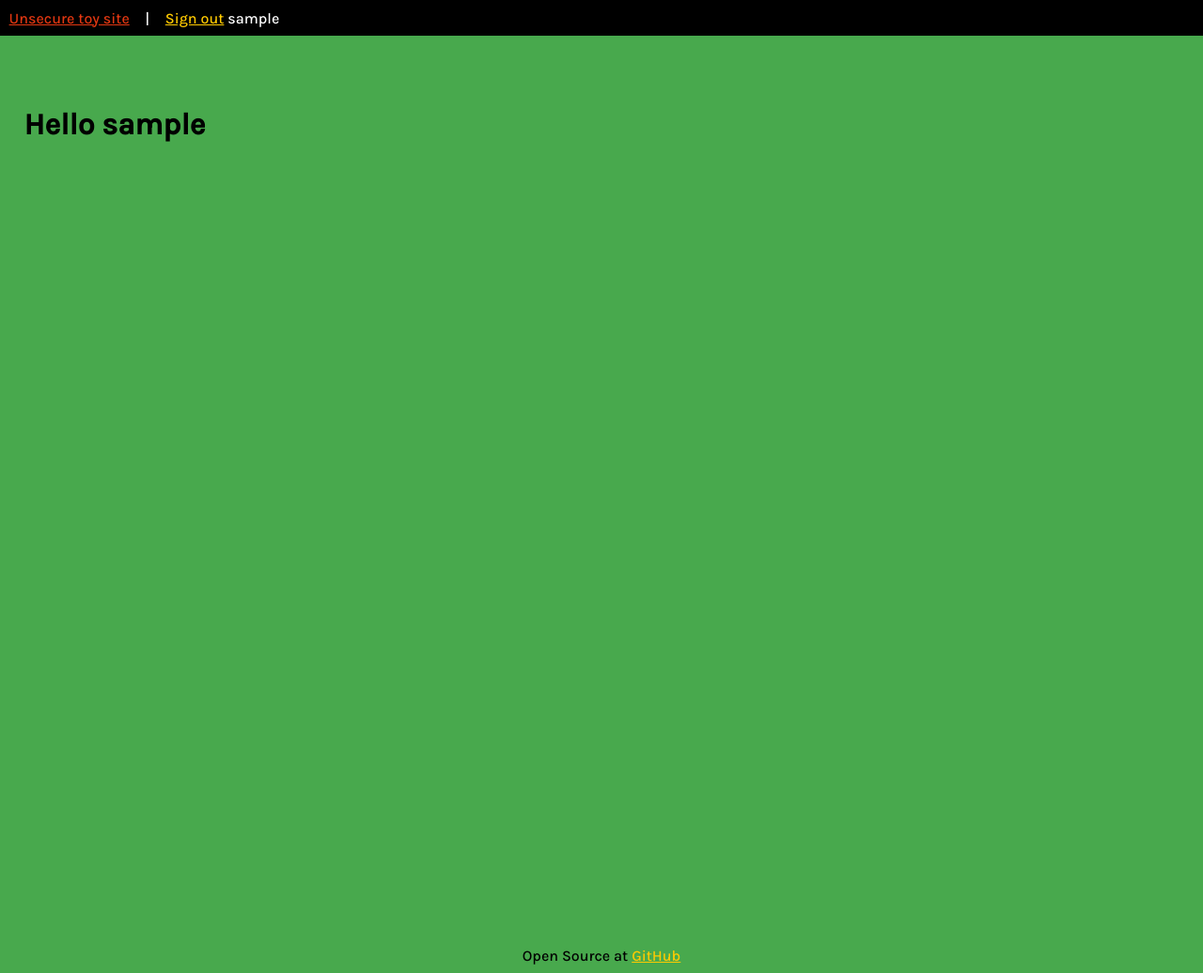
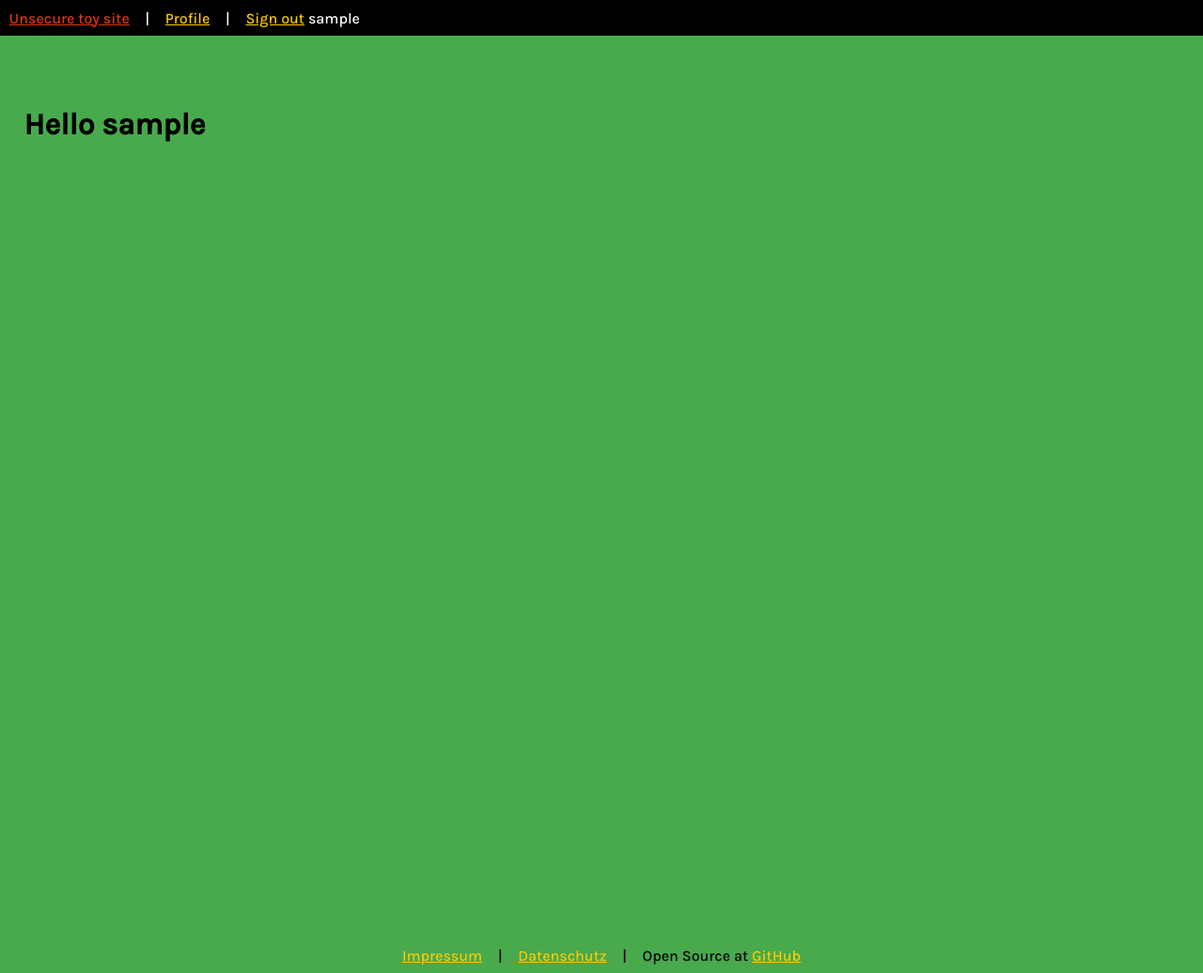
Before and after one commit to learling/boxbusiness, a Django app: page / in a window 1280 px wide. Shown: the whole page at 94% size. Run offline with Django 3.2, Linux system fonts and the light colour scheme; the visitor is signed in with stand-in values (Sample User, id 1); data that the repository does not hold is empty; some libraries are stand-ins or nearby versions.

Commit message:
Add law related pages

```diff
--- a/src/accounts/views.py
+++ b/src/accounts/views.py
@@ -4,7 +4,6 @@
 from django.contrib import messages
 from django.contrib.auth.decorators import login_required
 from django.contrib.auth.models import Group
-from django.conf import settings
 from .models import *
 from .forms import CreateUserForm
 from .decorators import unauthenticated_user, allowed_users
--- a/src/functional_tests/test_auth.py
+++ b/src/functional_tests/test_auth.py
@@ -1,4 +1,3 @@
-from selenium.webdriver.common.keys import Keys
 from .base import FunctionalTests
 from django.urls import reverse
 
--- a/src/pages/urls.py
+++ b/src/pages/urls.py
@@ -3,4 +3,6 @@ from . import views
 
 urlpatterns = [
     path('', views.home, name='home'),
+    path('impressum/', views.impressum, name='impressum'),
+    path('datenschutz/', views.datenschutz, name='datenschutz')
 ]
--- a/src/pages/views.py
+++ b/src/pages/views.py
@@ -1,5 +1,12 @@
 from django.shortcuts import render
+from django.conf import settings
 
-# Create your views here.
+
 def home(request):
-    return render(request, 'home.html', {})
+    return render(request, 'pages/home.html', {})
+
+def impressum(request):
+    return render(request, 'pages/impressum.html', settings.SITE_OWNER)
+
+def datenschutz(request):
+    return render(request, 'pages/datenschutz.html', {})
--- a/src/templates/footer.html
+++ b/src/templates/footer.html
@@ -1 +1,7 @@
-<footer>Open Source at <a href="https://github.com/learling/boxbusiness">GitHub</a></footer>
+<footer>
+	<a href="{% url 'impressum' %}">Impressum</a>
+	<span class="sep">|</span>
+	<a href="{% url 'datenschutz' %}">Datenschutz</a>
+	<span class="sep">|</span>
+	Open Source at <a target="_blank" href="https://github.com/learling/boxbusiness">GitHub</a>
+</footer>
--- a/src/templates/nav.html
+++ b/src/templates/nav.html
@@ -1,6 +1,8 @@
 <nav class="navbar">
 	<a href="/" class="red">Unsecure toy site</a>
 	{% if request.user.is_authenticated %}
+		<span class="sep">|</span>
+		<a href="{% url 'profile' %}">Profile</a>
 		<span class="sep">|</span>
 		<a href="{% url 'logout' %}">Sign out</a>
 		{{ request.user }}
--- /dev/null
+++ b/src/templates/pages/datenschutz.html
@@ -0,0 +1,6 @@
+{% extends 'base.html' %}
+{% block content %}
+<div class="p-16">
+	<h1>Datenschutz</h1>
+</div>
+{% endblock %}
```
Also changed, not shown: src/boxbusiness/settings.py (+15 -5 lines), src/functional_tests/test_impressum.py (added, +10 -0 lines), src/pages/tests.py (+19 -1 lines), src/templates/pages/impressum.html (added, +9 -0 lines), src/pages/migrations/__init__.py (deleted), src/templates/pages/home.html (renamed from src/templates/home.html), 1 other file.
